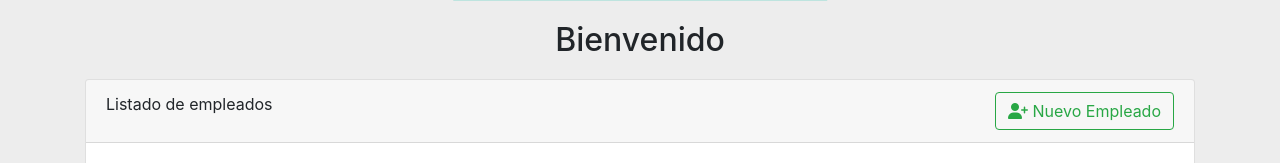
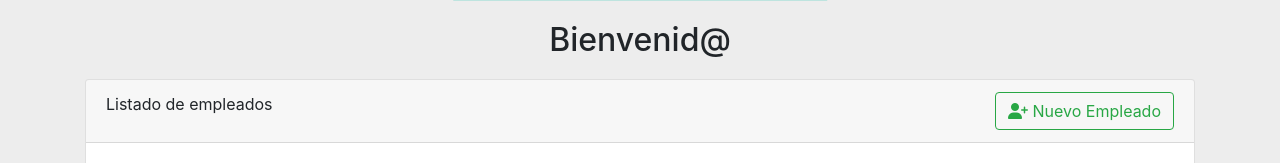
Before and after one commit to josecarlosonate/pruebaNexura, a PHP site: page / in a window 1280 px wide. Shown: the part 423-586 px from the top of the page. Run offline with PHP 8.4, Linux system fonts and the light colour scheme; data comes from the database, SQL or seed files in the repository; some libraries are stand-ins or nearby versions.

Commit message:
feat:cambio de nombre

```diff
--- a/vistas/inicio.php
+++ b/vistas/inicio.php
@@ -30,7 +30,7 @@
         <div class="centrar">
             <img src="vistas/img/bienvenido.svg" class="img-fluid" alt="bienvenida">
             <div>
-                <h2 class="text-center">Bienvenido</h2>
+                <h2 class="text-center">Bienvenid@</h2>
 
             </div>
         </div>
```
